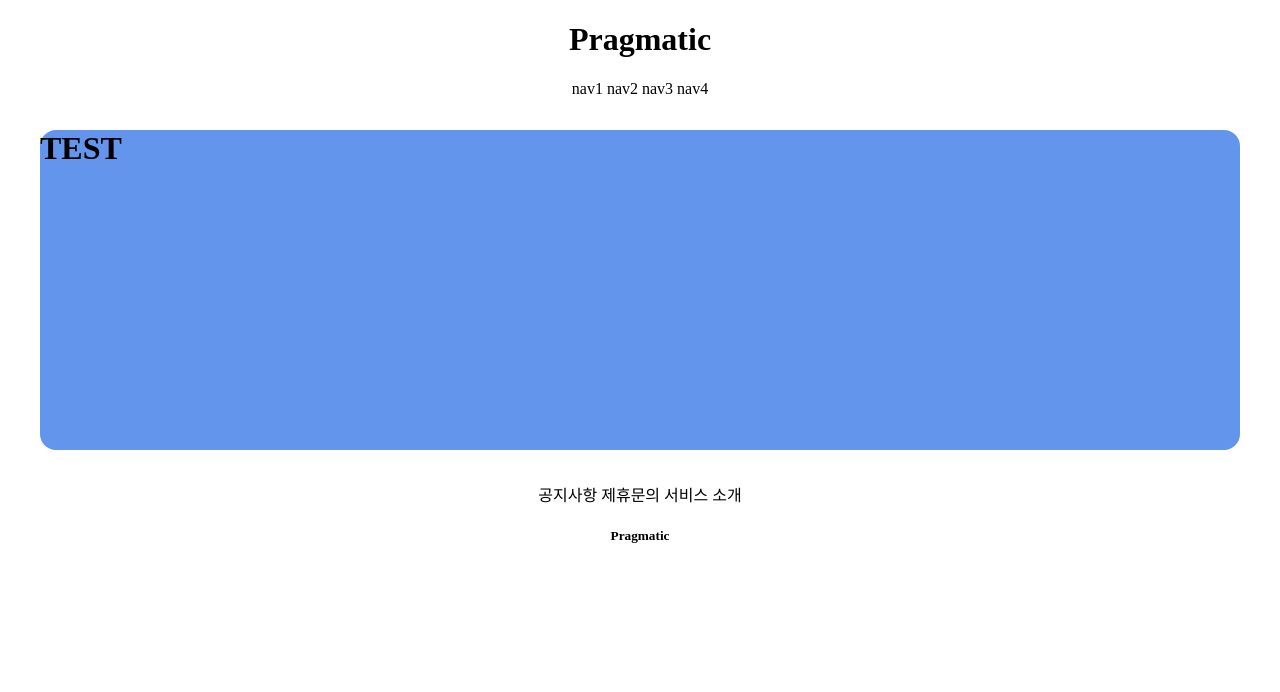
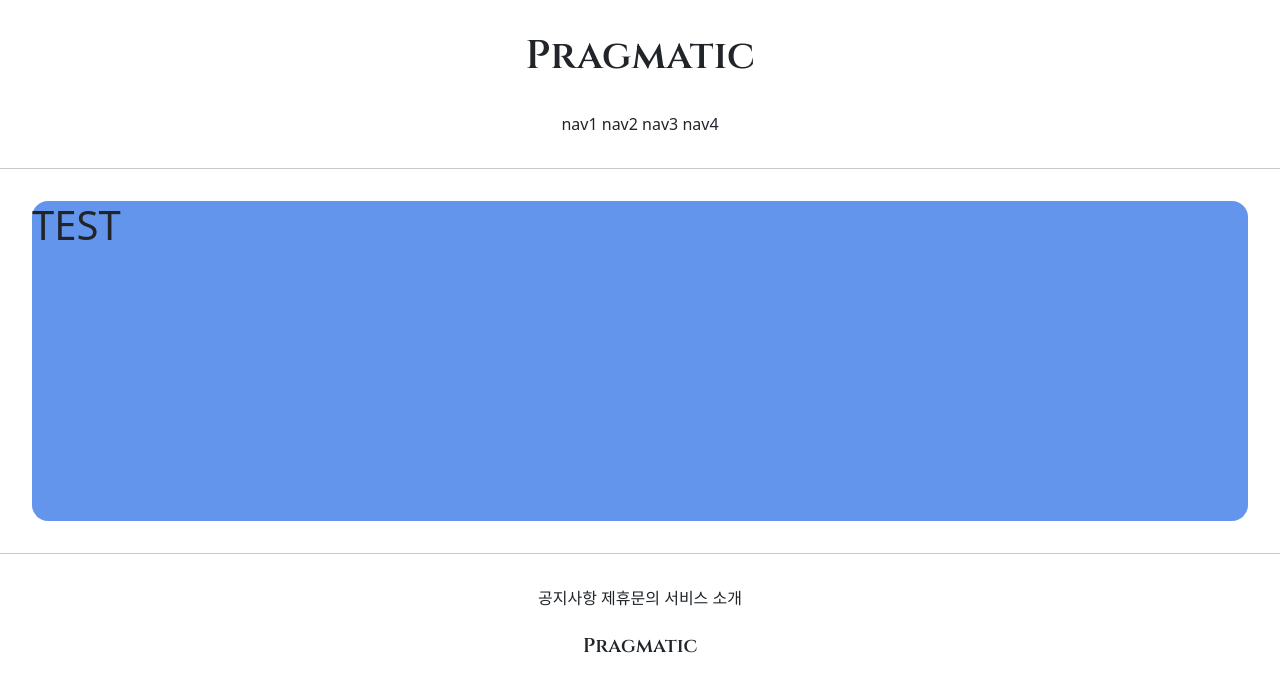
Before and after one commit to Wo-ong/Woong_Appaplication_2, a Django app: page /accounts/hello_world/ in a window 1280 px wide. Shown: the top 692 px of the page. Run offline with Django 3.2, Linux system fonts and the light colour scheme; parts of the project's set-up code (start-up, migrations or seed data) failed here and were passed over.

Commit message:
7/6 Woong commit 1

```diff
--- a/templates/base.html
+++ b/templates/base.html
@@ -7,8 +7,12 @@
 
 {% include 'header.html' %}
 
+<hr>
+
 {% block content %}
 {% endblock %}
+
+<hr>
 
 {% include 'footer.html' %}
 
--- a/templates/footer.html
+++ b/templates/footer.html
@@ -1,10 +1,10 @@
 <div style="text-align: center">
-    <div>
+    <div style="margin-top: 2rem;">
         <span>공지사항</span>
         <span>제휴문의</span>
         <span>서비스 소개</span>
     </div>
-    <div>
+    <div style = "margin : 1.5rem 0; font-family: 'Cinzel', serif;">
         <h5>Pragmatic</h5>
     </div>
 
--- a/templates/head.html
+++ b/templates/head.html
@@ -1,4 +1,15 @@
 <head>
     <meta charset="UTF-8">
     <title>Title</title>
+
+
+    {# BOOTSTRAP LINK #}
+    <link href="https://cdn.jsdelivr.net/npm/bootstrap@5.0.2/dist/css/bootstrap.min.css" rel="stylesheet"
+          integrity="sha384-EVSTQN3/azprG1Anm3QDgpJLIm9Nao0Yz1ztcQTwFspd3yD65VohhpuuCOmLASjC" crossorigin="anonymous">
+
+    {# GOOGLE FONTS LINK #}
+    <link rel="preconnect" href="https://fonts.googleapis.com">
+    <link rel="preconnect" href="https://fonts.gstatic.com" crossorigin>
+    <link href="https://fonts.googleapis.com/css2?family=Cinzel:wght@600&family=Pacifico&display=swap" rel="stylesheet">
+
 </head>
--- a/templates/header.html
+++ b/templates/header.html
@@ -1,8 +1,8 @@
 <div style="text-align:center;">
-    <div>
+    <div style = "margin : 2rem 0; font-family: 'Cinzel', serif;">
         <h1>Pragmatic</h1>
     </div>
-    <div>
+    <div style="margin-bottom: 2rem;">
         <span>nav1</span>
         <span>nav2</span>
         <span>nav3</span>
```
